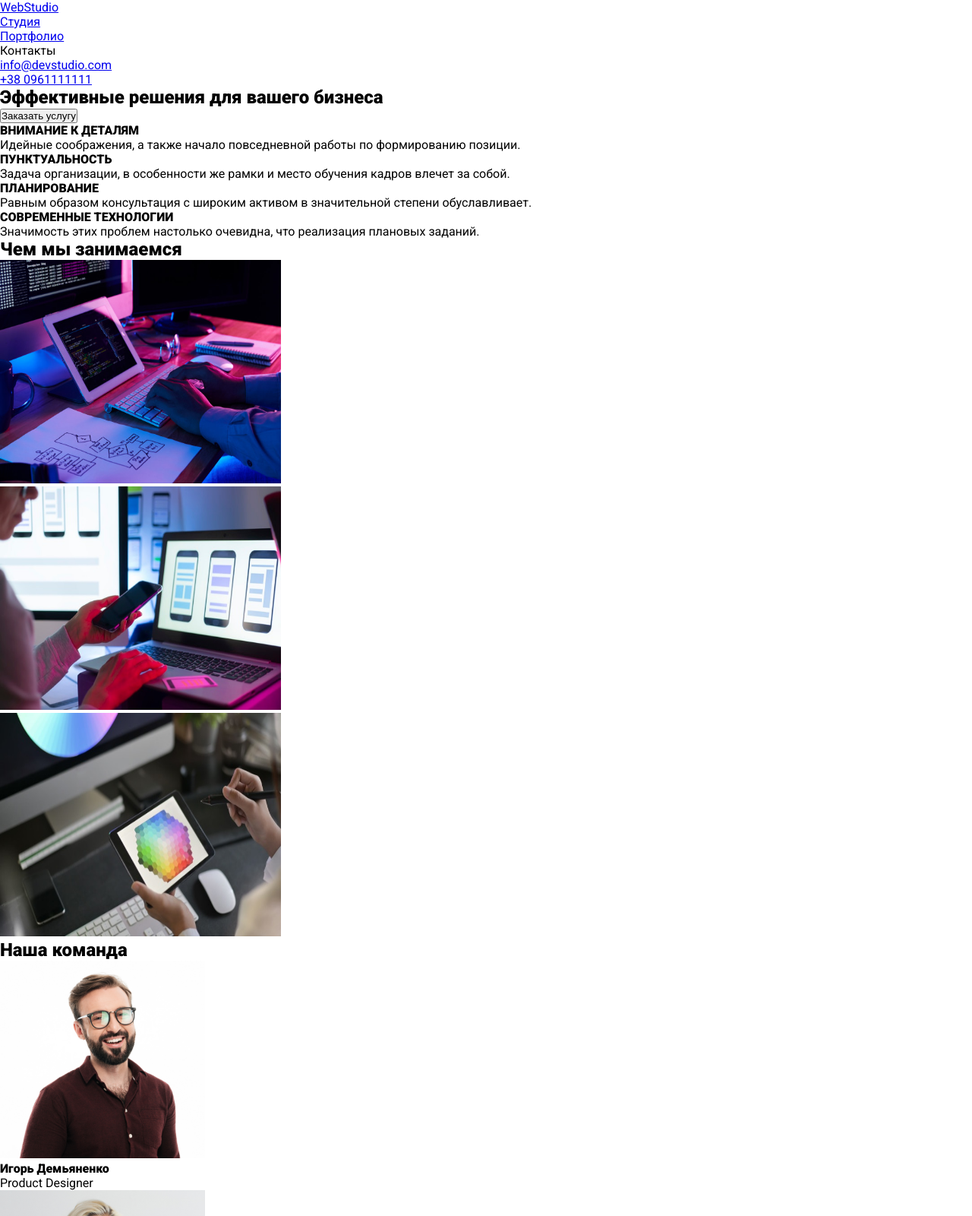
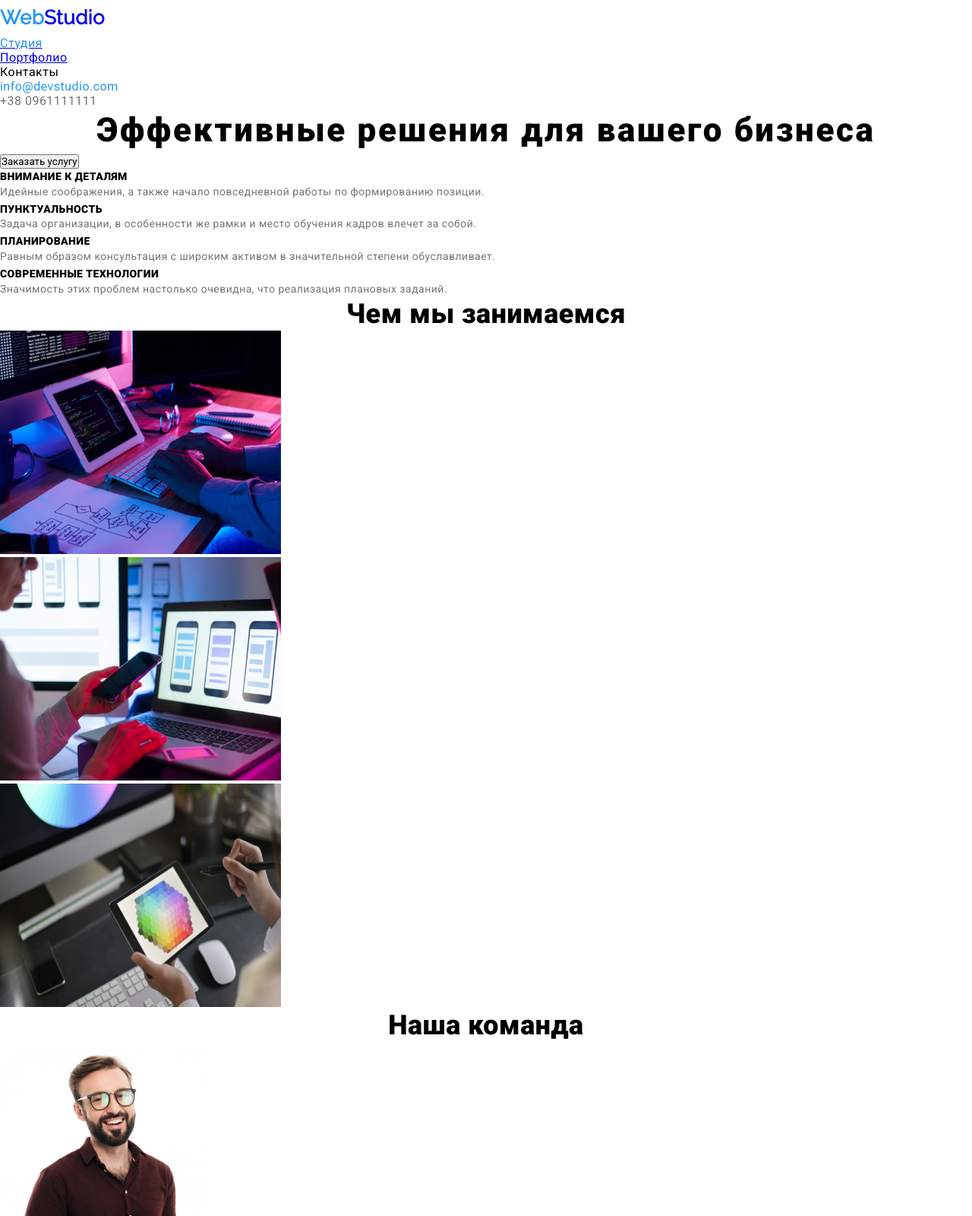
Before and after one commit to dariaosypenko/goit-markup-hw-02, a plain HTML site: page index.html in a window 1280 px wide. Shown: the top 1600 px of the page at 76% size. Drawn offline with Linux system fonts and the light colour scheme.

Commit message:
style changes

```diff
--- a/css/style.css
+++ b/css/style.css
@@ -5,5 +5,95 @@
 }
 body {
     background: white;
-    font-family: Roboto;
+    font-family: Roboto, sans-serif;
+    letter-spacing: 0.03em;
 }
+.logo {
+    font-family: Raleway, sans-serif;
+    font-weight: bold;
+    font-size: 26px;
+    line-height: 1.8;
+    text-decoration: none;
+}
+.part-logo {
+    color: #2196F3;
+
+}
+.studio {
+    color: #2196F3;
+    text-decoration: none;
+}
+.p-o {
+    color: #2196F3;
+    text-decoration: none;
+}
+.em-one {
+    color: #2196F3;
+    text-decoration: none;
+}
+.ph-em {
+    color: #757575;
+    text-decoration: none;
+}
+.add-s {
+    color: #ffffff;
+}
+.ph-em-two {
+    color: rgba(255, 255, 255, 0.6);
+}
+button {
+    font-family: inherit;
+}
+h1 {
+    font-weight: 900;
+    font-size: 44px;
+    line-height: 1.36;
+    text-align: center;
+    letter-spacing: 0.06em;
+}
+
+h2 {
+    font-weight: bold;
+    font-size: 36px;
+    line-height: 1.16;
+    text-align: center;
+}
+.small-title {
+    font-weight: bold;
+    font-size: 14px;
+    line-height: 1.14;
+    letter-spacing: 0.03em;
+    text-transform: uppercase;
+}
+.small-text {
+    font-weight: normal;
+    font-size: 14px;
+    line-height: 1.71;
+    color: #757575;
+}
+.photo-title {
+    font-weight: 500;
+    font-size: 16px;
+    line-height: 1.18;
+}
+.photo-text {
+    font-weight: normal;
+    font-size: 16px;
+    line-height: 1.18;
+    letter-spacing: 0.03em;
+}
+.pic-title {
+    font-weight: bold;
+    font-size: 18px;
+    line-height: 2;
+    letter-spacing: 0.06em;
+}
+.pic-text {
+    font-weight: normal;
+    font-size: 16px;
+    line-height: 1.87;
+    color: #757575;
+}
+.list {
+    list-style: none;
+}
--- a/index.html
+++ b/index.html
@@ -10,10 +10,10 @@
 <body>
     <header>
         <nav>
-            <a href="index.html">WebStudio</a>
+            <a href="index.html" class="logo"><span class="part-logo">Web</span>Studio</a>
             <ul>
                 <li>
-                    <a href="index.html"><span>Студия</span></a>
+                    <a href="index.html"><span class="studio">Студия</span></a>
                 </li>
                 <li>
                     <a href="portfolio.html"><span>Портфолио</span></a>
@@ -25,36 +25,36 @@
         </nav>
         <ul>
             <li>
-                <a href="info@devstudio.com">info@devstudio.com</a>
+                <a href="info@devstudio.com" class="em-one">info@devstudio.com</a>
             </li>
             <li>
-                <a href="tel:380961111111">+38 0961111111</a>
+                <a href="tel:380961111111" class="ph-em">+38 0961111111</a>
             </li>
         </ul>
     </header>
     <main>
         <section>
             <h1>Эффективные решения для вашего бизнеса</h1>
-            <button>Заказать услугу</button>
+            <button button type="button">Заказать услугу</button>
         </section>
         <section>
             <div>
                 <ul>
                     <li>
-                        <h4>ВНИМАНИЕ К ДЕТАЛЯМ</h4>
-                        <p>Идейные соображения, а также начало повседневной работы по формированию позиции.</p>
+                        <h4 class="small-title">ВНИМАНИЕ К ДЕТАЛЯМ</h4>
+                        <p class="small-text">Идейные соображения, а также начало повседневной работы по формированию позиции.</p>
                     </li>
                     <li>
-                        <h4>ПУНКТУАЛЬНОСТЬ</h4>
-                        <p>Задача организации, в особенности же рамки и место обучения кадров влечет за собой.</p>
+                        <h4 class="small-title">ПУНКТУАЛЬНОСТЬ</h4>
+                        <p class="small-text">Задача организации, в особенности же рамки и место обучения кадров влечет за собой.</p>
                     </li>
                     <li>
-                        <h4>ПЛАНИРОВАНИЕ</h4>
-                        <p>Равным образом консультация с широким активом в значительной степени обуславливает.</p>
+                        <h4 class="small-title">ПЛАНИРОВАНИЕ</h4>
+                        <p class="small-text">Равным образом консультация с широким активом в значительной степени обуславливает.</p>
                     </li>
                     <li>
-                        <h4>СОВРЕМЕННЫЕ ТЕХНОЛОГИИ</h4>
-                        <p>Значимость этих проблем настолько очевидна, что реализация плановых заданий.</p>
+                        <h4 class="small-title">СОВРЕМЕННЫЕ ТЕХНОЛОГИИ</h4>
+                        <p class="small-text">Значимость этих проблем настолько очевидна, что реализация плановых заданий.</p>
                     </li>
                 </ul>
             </div>
@@ -78,29 +78,29 @@
                         <li>
                             <div>
                                 <img src="img/2_1.jpg" width="270" height="260" alt="Игорь Демьяненко">
-                                <h4>Игорь Демьяненко</h4>
-                                <span>Product Designer</span>
+                                <h4 class="photo-title">Игорь Демьяненко</h4>
+                                <span class="photo-text">Product Designer</span>
                             </div>
                         </li>
                         <li>
                             <div>
                                 <img src="img/2_2.jpg" width="270" height="260" alt="Ольга Репина">
-                                <h4>Ольга Репина</h4>
-                                <span>Frontend Developer</span>
+                                <h4 class="photo-title">Ольга Репина</h4>
+                                <span class="photo-text">Frontend Developer</span>
                             </div>
                         </li>
                         <li>
                             <div>
                                 <img src="img/2_3.jpg" width="270" height="260" alt="Николай Тарасов">
-                                <h4>Николай Тарасов</h4>
-                                <span>Marketing</span>
+                                <h4 class="photo-title">Николай Тарасов</h4>
+                                <span class="photo-text">Marketing</span>
                             </div>
                         </li>
                         <li>
                             <div>
                                 <img src="img/2_4.jpg" width="270" height="260" alt="Михаил Ермаков">
-                                <h4>Михаил Ермаков</h4>
-                                <span>UI Designer</span>
+                                <h4 class="photo-title">Михаил Ермаков</h4>
+                                <span class="photo-text">UI Designer</span>
                             </div>
                         </li>
                     </ul>
@@ -109,15 +109,15 @@
     </main>
     <footer>
         <nav>
-            <a href="index.html">WebStudio</a>
+            <a href="index.html" class="logo"><span class="part-logo">Web</span>Studio</a>
         </nav>
-        <address>г. Киев, пр-т Леси Украинки, 26</address>
+        <address class="add-s">г. Киев, пр-т Леси Украинки, 26</address>
         <ul>
             <li>
-                <a href="info@devstudio.com">info@devstudio.com</a>
+                <a href="info@devstudio.com" class="ph-em-two">info@devstudio.com</a>
             </li>
             <li>
-                <a href="tel:380991111111">+38 0991111111</a>
+                <a href="tel:380991111111" class="ph-em-two">+38 0991111111</a>
             </li>
         </ul>
     </footer>
```
Also changed, not shown: portfolio.html (+25 -25 lines).
